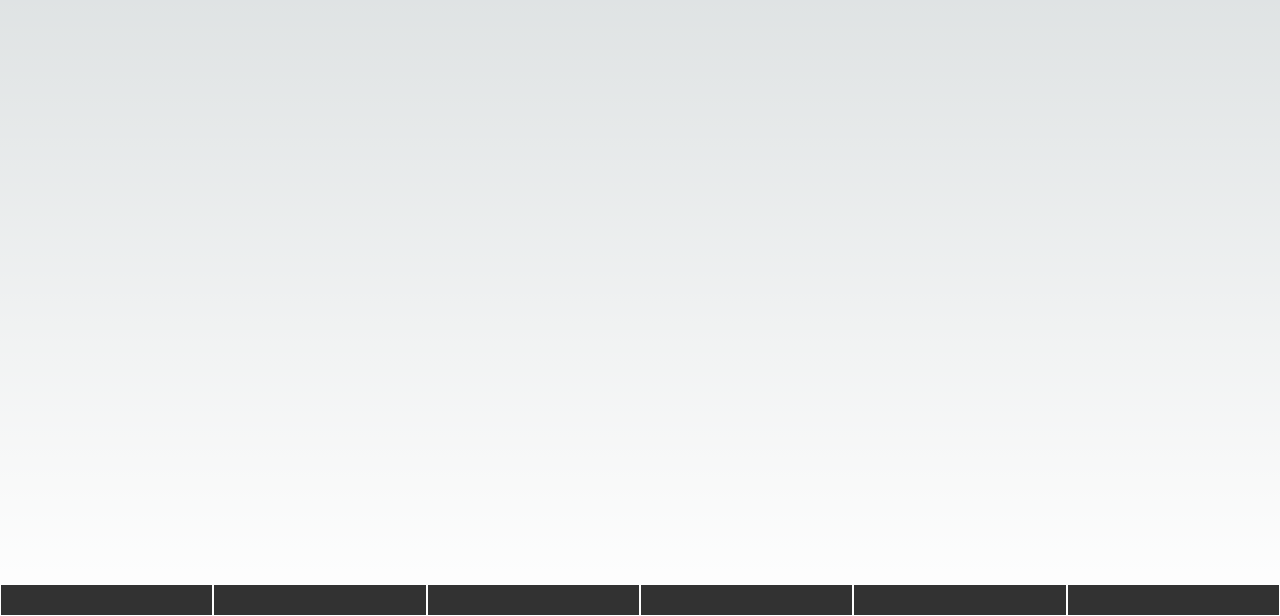
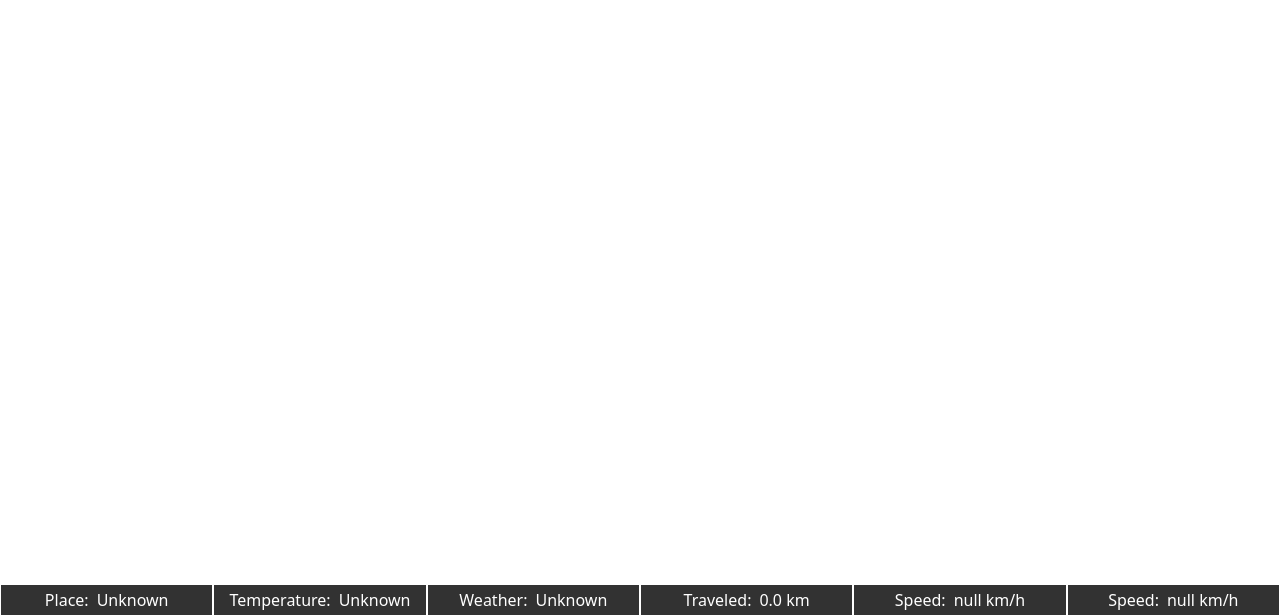
Before and after one commit to jochemwhite/twitch-geo-speed-tracker, a Next.js app: page / in a window 1280 px wide. Shown: the part 184-800 px from the top of the page. Built offline with nearby package versions, Linux system fonts and the light colour scheme; no server answers.

Commit message:
fixed CSS

```diff
--- a/src/app/globals.css
+++ b/src/app/globals.css
@@ -2,7 +2,7 @@
 @tailwind components;
 @tailwind utilities;
 
-:root {
+/* :root {
   --foreground-rgb: 0, 0, 0;
   --background-start-rgb: 214, 219, 220;
   --background-end-rgb: 255, 255, 255;
@@ -30,4 +30,4 @@ body {
   .text-balance {
     text-wrap: balance;
   }
-}
+} */
--- a/src/app/page.tsx
+++ b/src/app/page.tsx
@@ -7,7 +7,7 @@ export default function Home() {
 
   return (
     <main className="h-screen relative">
-      <div className="absolute bottom-0 w-full h-8 bg-black opacity-80 grid grid-cols-6 ">
+      <div className="absolute bottom-0 w-full h-8 bg-black opacity-80 grid grid-cols-6 text-white ">
         <StatComponent name="Place" value={place ? place : "Unknown"} />
         <StatComponent name="Temperature" value={Temperature ? Temperature + "°C" : "Unknown"} />
         <StatComponent name="Weather" value={Weather ? Weather : "Unknown"} />
```
